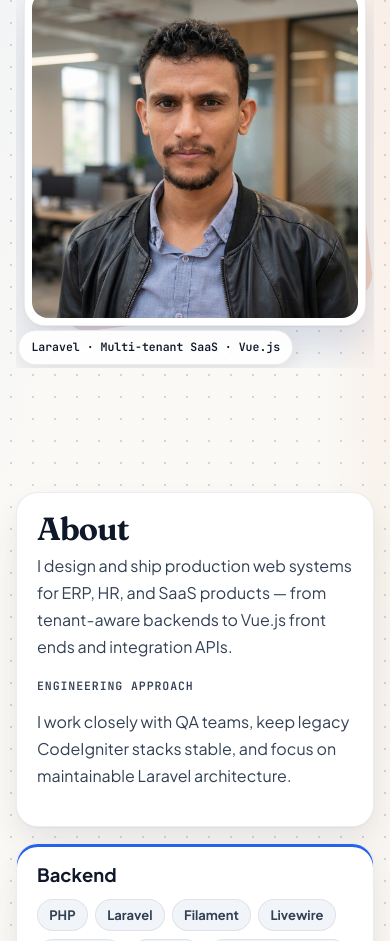
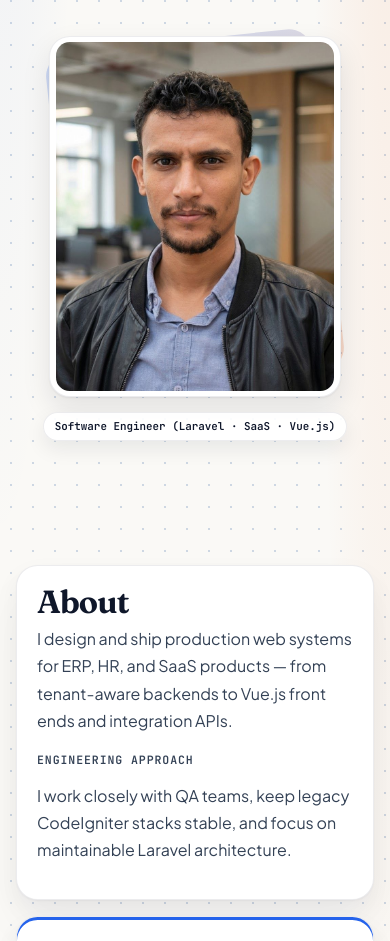
Before and after one commit to Arafat-Thabet/arafat-thabet.github.io, a plain HTML site: page index.html in a window 390 px wide. Shown: the part 714-1655 px from the top of the page. Drawn offline with Linux system fonts and the light colour scheme.

Commit message:
Improve mobile header and hero portrait layout.
Use a relative header on narrow viewports, tune scroll spacing, center the portrait with a 4:5 frame, and update the stack chip copy.

```diff
--- a/assets/css/site.css
+++ b/assets/css/site.css
@@ -78,6 +78,16 @@ html[dir='rtl'] .scroll-progress span, html[dir='rtl'] #scroll-progress {
 .site-header {
     position: fixed; z-index: 50; inset-inline: 0; top: 0.75rem;
     display: flex; justify-content: center; padding-inline: 0.75rem; pointer-events: none;
+}
+@media (max-width: 1039px) {
+    html { scroll-padding-top: 1.25rem; }
+    .site-header {
+        position: relative;
+        top: auto;
+        padding-top: 0.75rem;
+    }
+    .hero { padding-top: 1.25rem; }
+    .year-nav { top: 0.5rem; }
 }
 .nav-shell {
     pointer-events: auto; position: relative; display: flex; align-items: center; gap: 0.25rem;
@@ -206,6 +216,32 @@ html[dir='rtl'] .portrait-back { transform: rotate(7deg); }
     position: absolute; z-index: 2; inset-inline-start: 0.15rem; bottom: 0.2rem; max-width: calc(100% - 0.4rem);
     margin: 0; padding: 0.45rem 0.75rem; border-radius: 999px; background: rgba(255, 255, 255, 0.92);
     border: 1px solid var(--color-border); box-shadow: 0 8px 20px rgba(15, 23, 42, 0.08); font-size: 0.72rem; font-weight: 600;
+}
+@media (max-width: 959px) {
+    .portrait-stage {
+        display: flex; flex-direction: column; align-items: center;
+        margin-top: 0.15rem; padding: 0.25rem 0 0; overflow: visible;
+    }
+    .portrait-back {
+        inset-inline-start: 50%; inset-inline-end: auto; top: 0.55rem; bottom: auto;
+        width: min(74vw, 16.75rem); height: min(92vw, 21.5rem);
+        transform: translateX(-50%) rotate(-6deg);
+    }
+    html[dir='rtl'] .portrait-back { transform: translateX(-50%) rotate(6deg); }
+    .portrait-frame {
+        width: min(78vw, 18.25rem); margin-inline: auto; padding: 0.35rem;
+        box-shadow: 0 1px 2px rgba(15, 23, 42, 0.06), 0 12px 28px rgba(15, 23, 42, 0.1);
+        transform: none;
+    }
+    .portrait-frame img {
+        width: 100%; max-height: none; aspect-ratio: 4 / 5;
+        object-fit: cover; object-position: center 14%; border-radius: 0.85rem;
+    }
+    .stack-float {
+        position: relative; inset: auto; bottom: auto; max-width: min(100%, 25rem);
+        margin: 0.9rem 0 0; padding: 0.4rem 0.7rem; text-align: center;
+        font-size: 0.68rem; line-height: 1.35;
+    }
 }
 
 .section { padding: 4.25rem 0; }
--- a/assets/js/i18n.js
+++ b/assets/js/i18n.js
@@ -23,7 +23,7 @@ const translations = {
         ctaWork: 'View work',
         ctaCvOpen: 'Open resume',
         ctaCvDownload: 'Download CV',
-        stackCore: 'Laravel · Multi-tenant SaaS · Vue.js',
+        stackCore: 'Software Engineer (Laravel ·  SaaS · Vue.js)',
         aboutTitle: 'About',
         approachTitle: 'Engineering approach',
         aboutP1:
@@ -156,7 +156,7 @@ const translations = {
         ctaWork: 'عرض الأعمال',
         ctaCvOpen: 'فتح السيرة',
         ctaCvDownload: 'تحميل السيرة',
-        stackCore: 'Laravel · Multi-tenant SaaS · Vue.js',
+        stackCore: 'Software Engineer (Laravel · SaaS · Vue.js)',
         aboutTitle: 'نبذة',
         approachTitle: 'منهج العمل',
         aboutP1:
--- a/index.html
+++ b/index.html
@@ -89,7 +89,7 @@
                         <img src="assets/img/portrait.jpg" alt="Arafat Thabet" data-i18n-alt="personName" width="480" height="640" loading="eager" decoding="async">
                         <span class="tilt-glare" aria-hidden="true"></span>
             </div>
-                    <p class="stack-float" data-i18n="stackCore">Laravel · Multi-tenant SaaS · Vue.js</p>
+                    <p class="stack-float" data-i18n="stackCore">Software Engineer (Laravel · Multi-tenant SaaS · Vue.js)</p>
                 </div>
             </div>
         </section>
```
Lines whose indentation alone changed are shown as unchanged.
